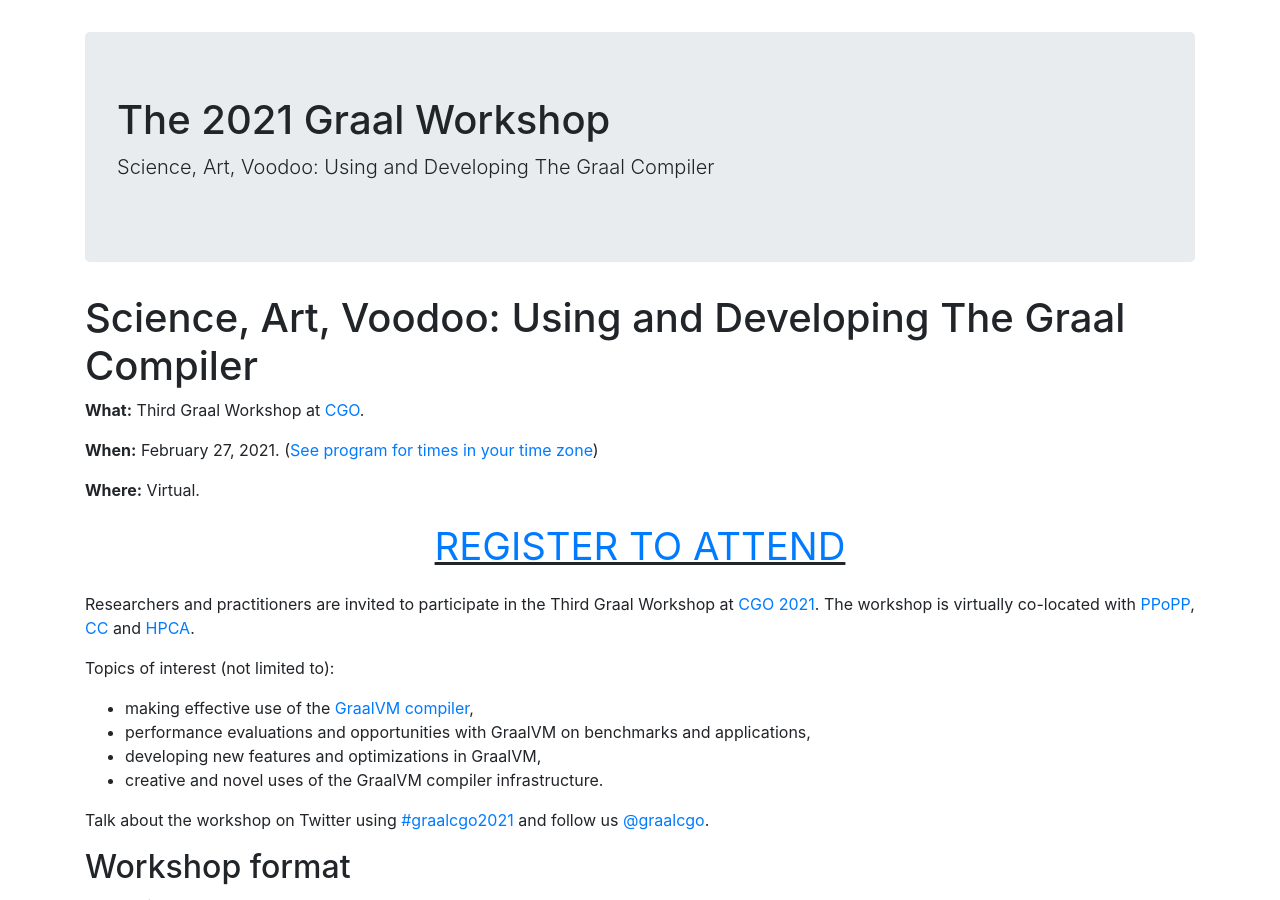
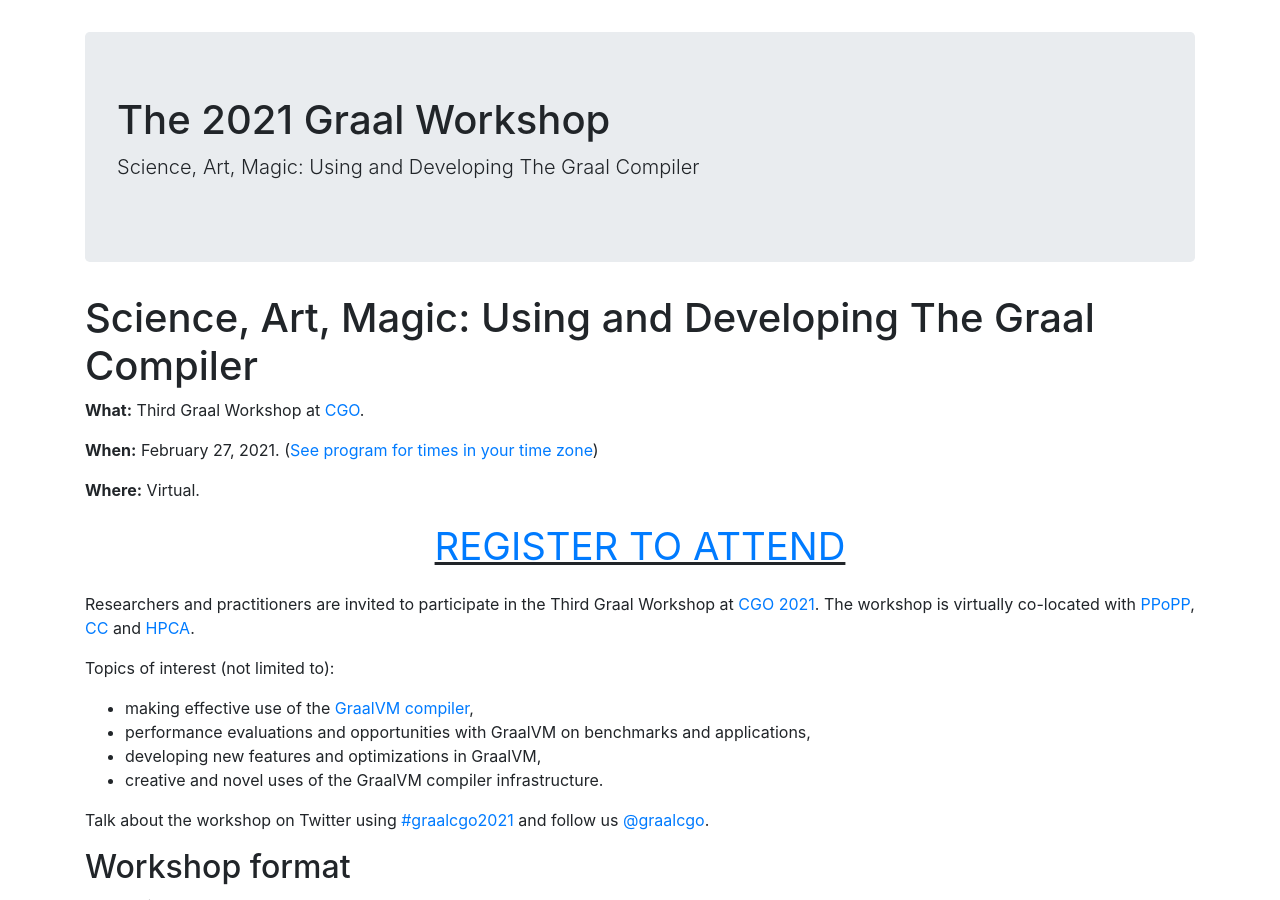
Before and after one commit to graalworkshop/graalworkshop.github.io, a Jekyll site: the page built from 2021/index.md, in a window 1280 px wide and 900 px high. Built offline with Jekyll 4.4.1, drawn with Linux system fonts in a browser that asks for light colours.

Commit message:
Replace Voodoo with Magic

```diff
--- a/2021/index.md
+++ b/2021/index.md
@@ -3,7 +3,7 @@ layout: year
 title: 2021
 ---
 
-# Science, Art, Voodoo: Using and Developing The Graal Compiler
+# Science, Art, Magic: Using and Developing The Graal Compiler
 
 **What:** Third Graal Workshop at [CGO](https://www.cgo.org).
 
--- a/_layouts/default.html
+++ b/_layouts/default.html
@@ -20,7 +20,7 @@
 <header>
 <div class="jumbotron">
   <h1>{{ page.title}}</h1>
-  <p class="lead">Science, Art, Voodoo: Using and Developing The Graal Compiler</p>
+  <p class="lead">Science, Art, Magic: Using and Developing The Graal Compiler</p>
 </div>
 </header>
 {{ content }}
--- a/_layouts/year.html
+++ b/_layouts/year.html
@@ -20,7 +20,7 @@
 <header>
 <div class="jumbotron">
   <h1>The {{ page.title }} Graal Workshop</h1>
-  <p class="lead">Science, Art, Voodoo: Using and Developing The Graal Compiler</p>
+  <p class="lead">Science, Art, Magic: Using and Developing The Graal Compiler</p>
 </div>
 </header>
 {{ content }}
```
